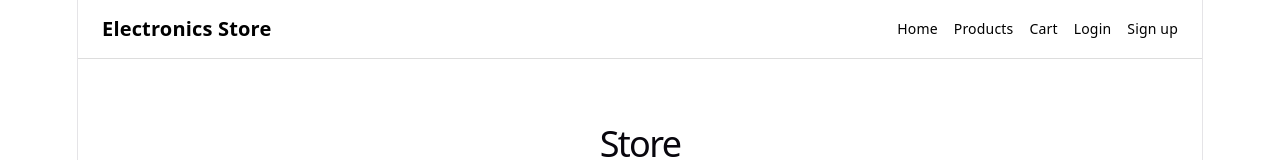
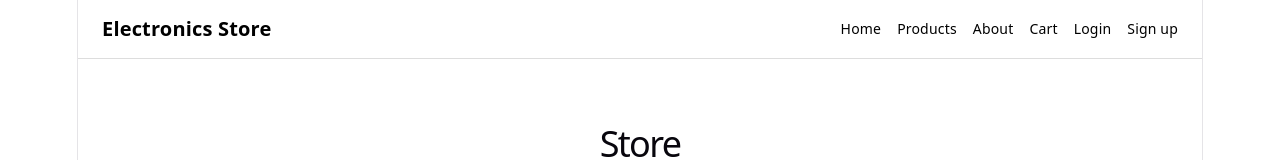
Before and after one commit to aklimson/Online-store, a React app in the folder frontend/: page / in a window 1280 px wide. Shown: the top 160 px of the page. Built offline with nearby package versions, Linux system fonts and the light colour scheme; the HTML template or start-up script is replaced by a standard one.

Commit message:
Added route for About page

```diff
--- a/frontend/src/App.jsx
+++ b/frontend/src/App.jsx
@@ -19,6 +19,7 @@
       <Routes>
         <Route path="/" element={<Home />} />
         <Route path="/products" element={<Products />} />
+        <Route path="/about" element={<About />} />
         <Route path="/cart" element={<Cart />} />
         <Route path="/login" element={<Login />} />
         <Route path="/signup" element={<Signup />} />
--- a/frontend/src/components/Navbar.jsx
+++ b/frontend/src/components/Navbar.jsx
@@ -11,6 +11,7 @@
       <nav className="navbar-links">
         <Link to="/">Home</Link>
         <Link to="/products">Products</Link>
+        <Link to="/about">About</Link>
         <Link to="/cart">Cart</Link>
         <Link to="/login">Login</Link>
         <Link to="/signup">Sign up</Link>
```
